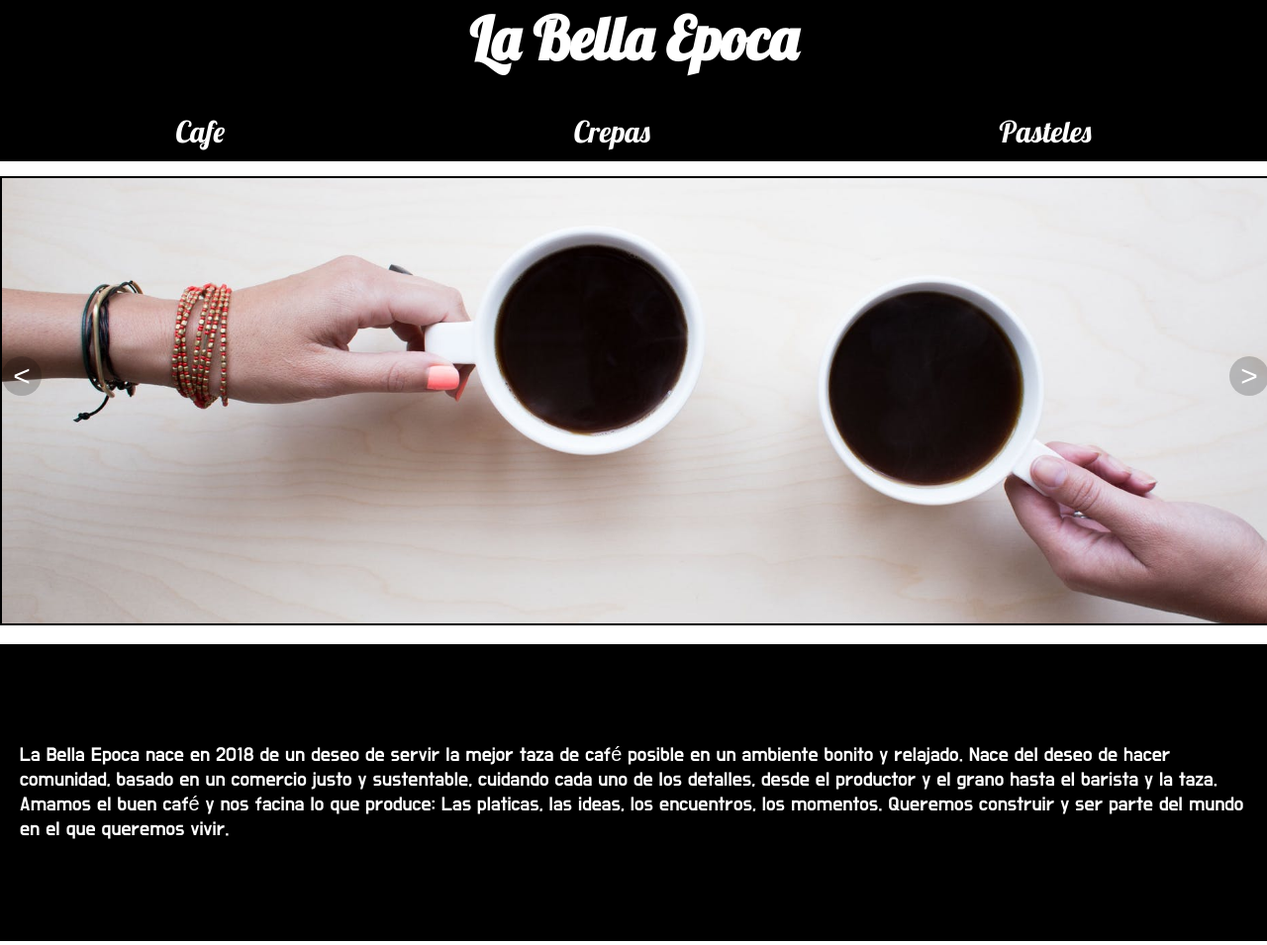
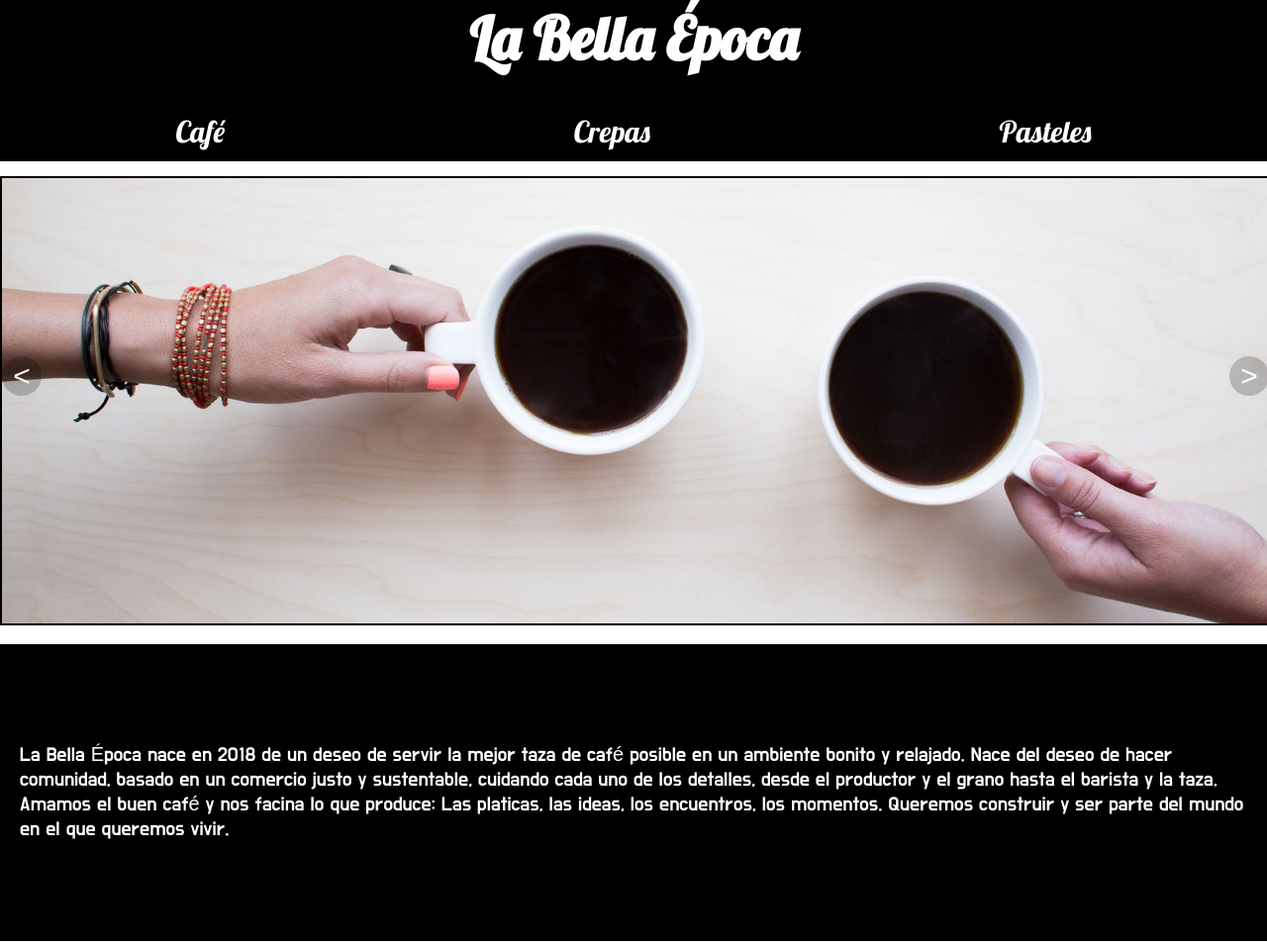
Before and after one commit to enriquevs/cafeteria-2.1, a plain HTML site: page index.html in a window 1280 px wide. Shown: the top 955 px of the page at 99% size. Drawn offline with Linux system fonts and the light colour scheme.

Commit message:
cambios en estructura

```diff
--- a/index.html
+++ b/index.html
@@ -6,12 +6,12 @@
     <link href="https://fonts.googleapis.com/css?family=Lobster" rel="stylesheet">
     <link href="https://fonts.googleapis.com/css?family=Do+Hyeon" rel="stylesheet">
     <link rel="stylesheet" href="https://use.fontawesome.com/releases/v5.2.0/css/all.css" integrity="sha384-hWVjflwFxL6sNzntih27bfxkr27PmbbK/iSvJ+a4+0owXq79v+lsFkW54bOGbiDQ" crossorigin="anonymous">
-    <title>La Bella Epoca</title>
+    <title>La Bella Época</title>
   </head>
     <header>
-      <h1>La Bella Epoca</h1><br>
+      <h1>La Bella Época</h1><br>
       <div class="menu_header">
-        <a href="cafe.html">Cafe</a>
+        <a href="cafe.html">Café</a>
         <a href="crepas.html">Crepas</a>
         <a href="pasteles.html">Pasteles</a>
       </div>
@@ -31,7 +31,7 @@
         </article>
       </section>
       <section>
-        <p>La Bella Epoca nace en 2018 de un deseo de servir la mejor taza de café posible en un ambiente bonito y relajado.
+        <p>La Bella Época nace en 2018 de un deseo de servir la mejor taza de café posible en un ambiente bonito y relajado.
           Nace del deseo de hacer comunidad, basado en un comercio justo y sustentable, cuidando cada uno de los detalles, desde el productor y el grano hasta el barista y la taza.
           Amamos el buen café y nos facina lo que produce: Las platicas, las ideas, los encuentros, los momentos.
           Queremos construir y ser parte del mundo en el que queremos vivir.
```
